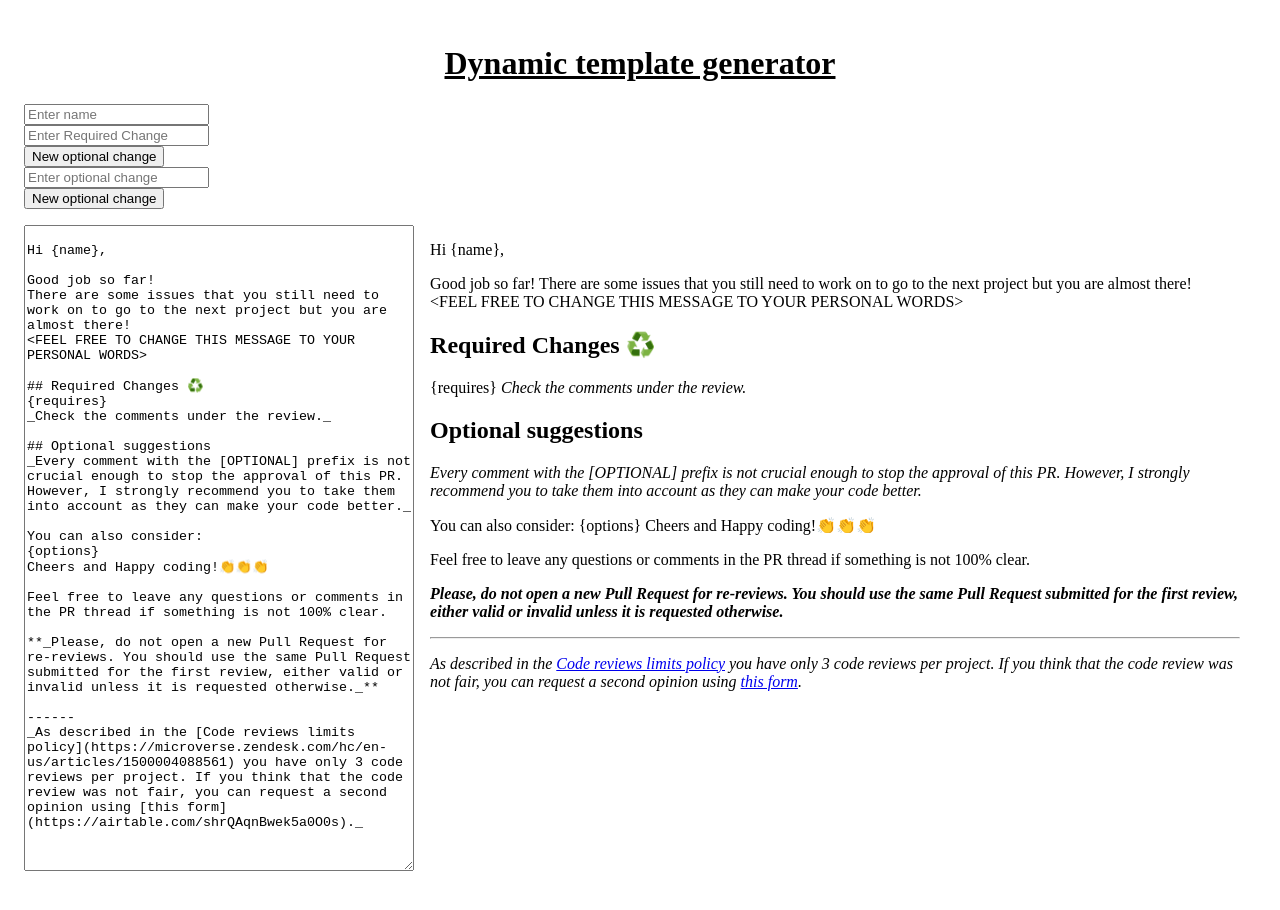
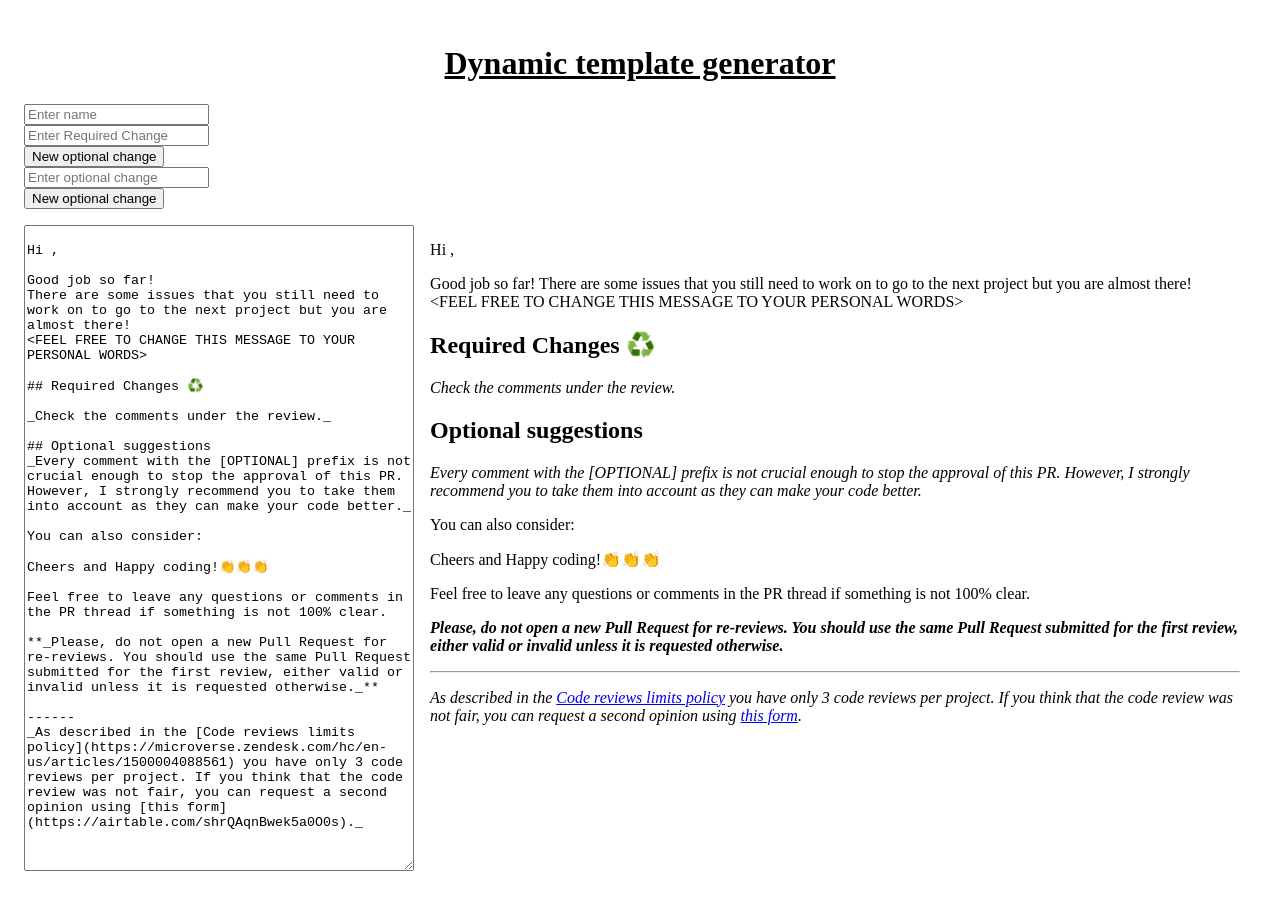
Before and after one commit to SamroodAli/code-reviewer-automation, a Next.js app: page / in a window 1280 px wide. Built offline with nearby package versions, Linux system fonts and the light colour scheme.

Commit message:
Clean state:Remove input state

```diff
--- a/src/pages/index.jsx
+++ b/src/pages/index.jsx
@@ -53,15 +53,14 @@ const Index = function Index() {
   const [options, setOptions] = useState([]);
   const [require, setRequire] = useState("");
   const [requires, setRequires] = useState([]);
-  const [input, setInput] = useState(data.slice());
 
-  // const input = () => {
-  //   let newString = data.slice();
-  //   newString = newString.replace("{name}", name);
-  //   newString = newString.replace("{options}", options);
-  //   newString = newString.replace("{requires}", requires);
-  //   return newString;
-  // };
+  const input = () => {
+    let newString = data.slice();
+    newString = newString.replace("{name}", name);
+    newString = newString.replace("{options}", options);
+    newString = newString.replace("{requires}", requires);
+    return newString;
+  };
 
   const newOption = (change) => {
     let newString = `\n- [ ] ${change}`;
@@ -93,10 +92,10 @@ const Index = function Index() {
       <div style={{ display: "flex" }}>
         <textarea
           style={{ height: "80vh", width: "50%", margin: "1rem 0" }}
-          value={input}
+          value={input()}
         />
         <div style={{ margin: "1rem" }}>
-          <ReactMarkdown remarkPlugins={[gfm]}>{input}</ReactMarkdown>
+          <ReactMarkdown remarkPlugins={[gfm]}>{input()}</ReactMarkdown>
         </div>
       </div>
     </div>
```
